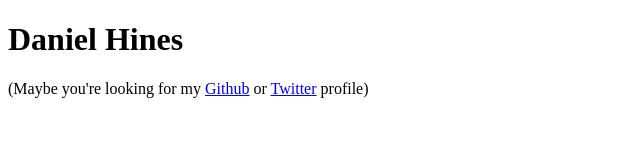
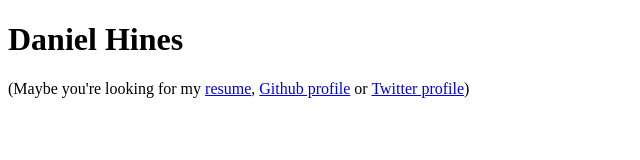
Before and after one commit to d4hines/hines.house, a plain HTML site: page index.html in a window 1280 px wide. Shown: the whole page, without its empty margins (0-640 px from the left). Drawn offline with Linux system fonts and the light colour scheme.

Commit message:
add resume

```diff
--- a/index.html
+++ b/index.html
@@ -7,7 +7,7 @@
 	</head>
 	<body>
 		<h1>Daniel Hines</h1>
-		<p>(Maybe you're looking for my <a href="https://github.com/d4hines">Github</a> or
-      		<a href="https://twitter.com/danhines09">Twitter</a> profile)</p>
+		<p>(Maybe you're looking for my <a href="resume.pdf">resume</a>, <a href="https://github.com/d4hines">Github profile</a> or
+      		<a href="https://twitter.com/danhines09">Twitter profile</a>)</p>
 	</body>
 </html>
```
Also changed, not shown: 1 other file.
